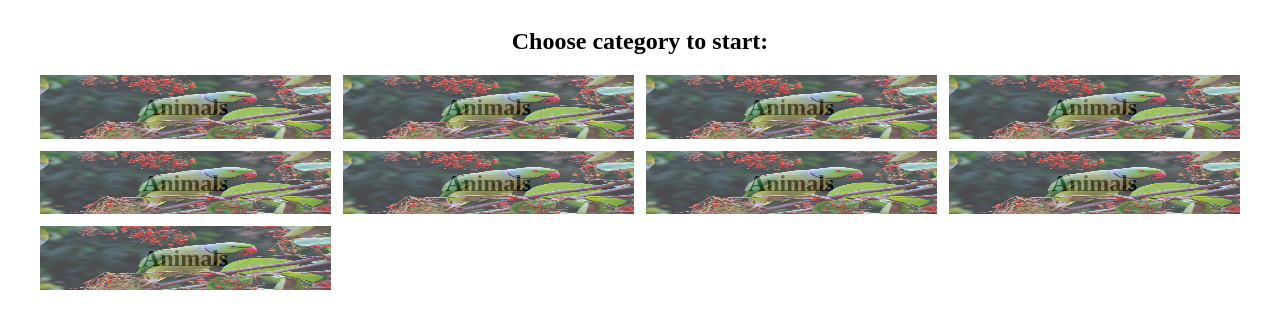
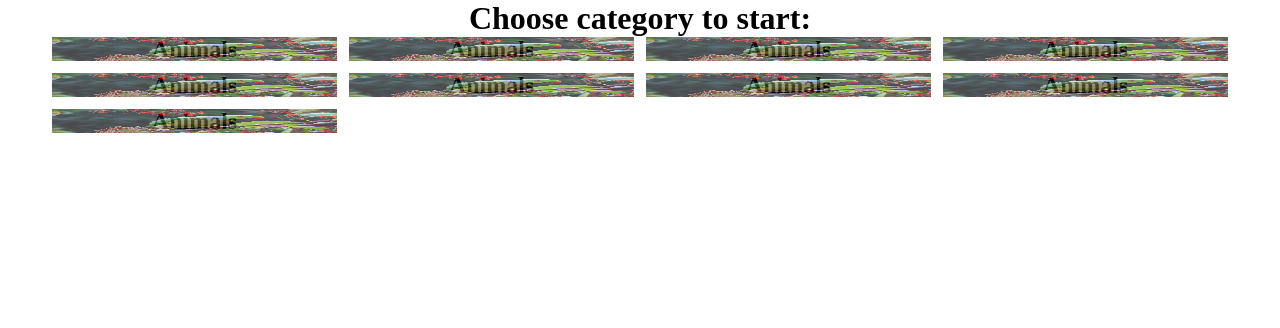
Before and after one commit to hattoriKanto/vue-quiz_app, a Vue app: page / in a window 1280 px wide. Shown: the top 328 px of the page. Built offline with nearby package versions, Linux system fonts and the light colour scheme.

Commit message:
added normalize.css & created reset.css

```diff
--- a/package.json
+++ b/package.json
@@ -13,6 +13,7 @@
     "format": "prettier --write src/"
   },
   "dependencies": {
+    "normalize.css": "^8.0.1",
     "pinia": "^2.1.7",
     "vue": "^3.4.29",
     "vue-router": "^4.3.3"
--- a/src/main.ts
+++ b/src/main.ts
@@ -1,5 +1,8 @@
 import { createApp } from 'vue'
 import { createPinia } from 'pinia'
+
+import 'normalize.css/normalize.css'
+import './styles/reset.css'
 
 import App from './App.vue'
 
--- /dev/null
+++ b/src/styles/reset.css
@@ -0,0 +1,28 @@
+* {
+  box-sizing: border-box;
+  margin: 0;
+  padding: 0;
+}
+
+h1,
+h2,
+h3,
+h4,
+h5,
+h6 {
+  margin: 0;
+}
+
+ul,
+ol {
+  list-style: none;
+}
+
+a {
+  text-decoration: none;
+}
+
+button {
+  background: transparent;
+  border-left: none;
+}
```
Also changed, not shown: 1 other file (tests, documents, lock files or other folders).
